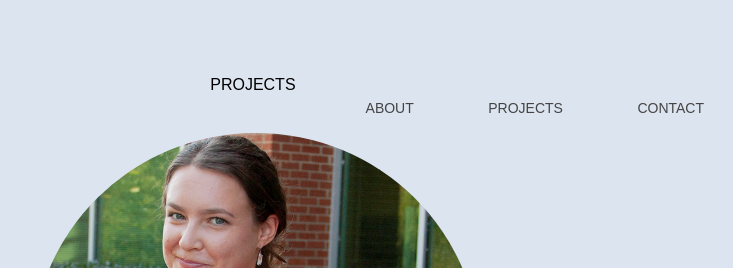
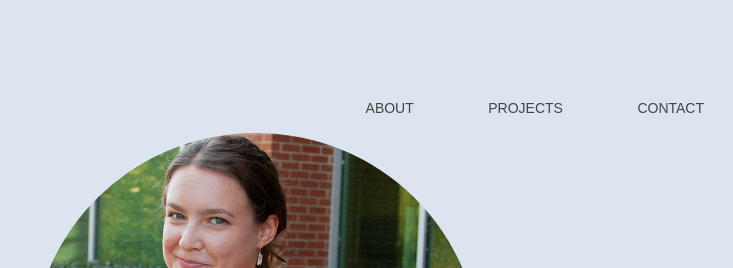
Before and after one commit to jordanstidham/PORTFOLIO, a Jekyll site: the page built from README.md, in a window 1280 px wide. Shown: the top 268 px of the page, without its empty margins (384-1117 px from the left). Built offline with Jekyll 4.4.1, drawn with Linux system fonts in a browser that asks for light colours; our own code applies the rules of GitHub Pages for plain Markdown files.

Commit message:
Update default.html

```diff
--- a/_layouts/default.html
+++ b/_layouts/default.html
@@ -10,9 +10,6 @@
 	        	<li><a href="about.html">ABOUT</a></li>
         		<li><a href="projects.html">PROJECTS</a></li>
 			  <div class="dropdown">
-				  <a"dropbtn">PROJECTS
-      <i class="fa fa-caret-down"></i>
-    </a>
 			    <div class="dropdown-content" id="myDropdown">
 			      <a href="#">Corporate Communications</a>
 			      <a href="#">In-House & Promotional Campaigns</a>
```
